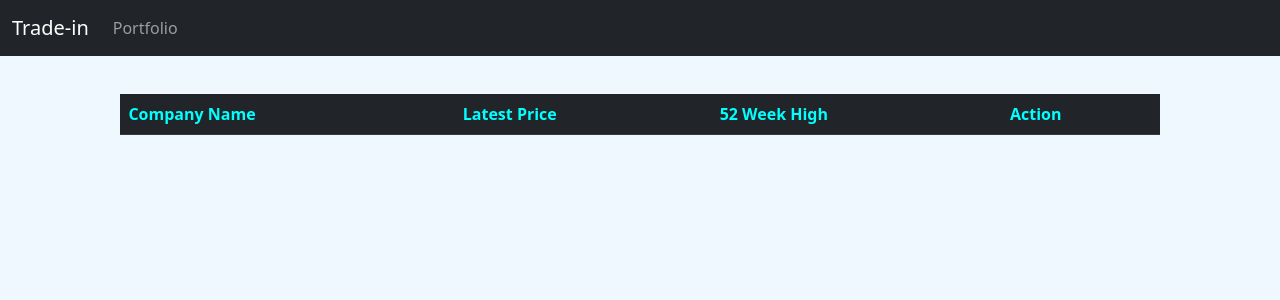
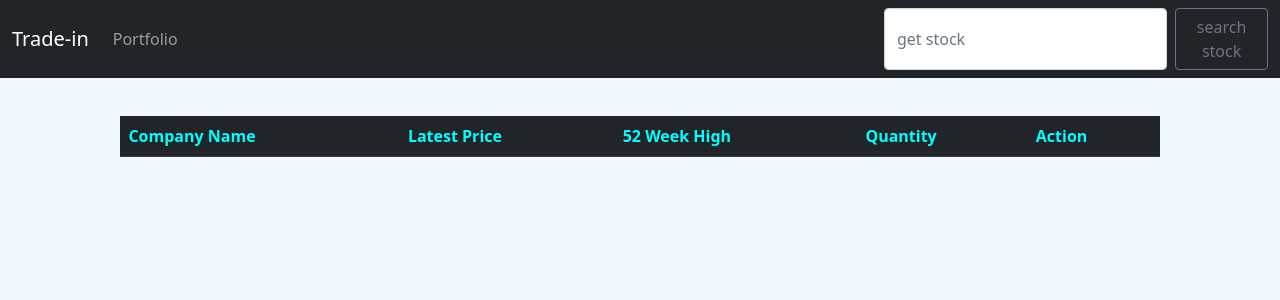
Before and after one commit to Christouccllo1/paper-trading-app, a Django app: page /portfolio in a window 1280 px wide. Shown: the top 300 px of the page. Run offline with Django 4.2, Linux system fonts and the light colour scheme; data comes from the database, SQL or seed files in the repository; both versions use the stored data as it was after the commit; data that the repository does not hold is empty.

Commit message:
added quanity to portfolio

```diff
--- a/tradingapp/stocks/templates/base.html
+++ b/tradingapp/stocks/templates/base.html
@@ -31,6 +31,12 @@
                     <a href="{% url 'portfolio'%}" class="nav-link">Portfolio</a>
                 </li>
                </ul>
+               <form action="{% url 'home'%}" method="POST" class="d-flex">
+                {% csrf_token %}
+                <input type="search" placeholder="get stock" area-label = "search" class="form-control me-2">
+                <button class="btn btn-outline-secondary" type="submit">search stock</button>
+               </form>
+
             </div>
         </div>
     </nav>
--- a/tradingapp/stocks/templates/portfolio.html
+++ b/tradingapp/stocks/templates/portfolio.html
@@ -6,6 +6,7 @@
             <th scope="col">Company Name</th>
             <th scope="col">Latest Price</th>
             <th scope="col">52 Week High</th>
+            <th scope="col">Quantity</th>
             <th scope="col">Action</th>
         </tr>
     </thead>
@@ -15,6 +16,7 @@
                 <td>{{stock.ticker.companyName}}</td>
                 <td>{{stock.ticker.latestPrice}}</td>
                 <td>{{stock.ticker.week52High}}</td>
+                <td>{{stock.quantity}}</td>
                 <td><a class="btn btn-primary" href="{% url 'delete' stock.id %}" role="button">delete</a></td>
             </tr>
         {% endfor %}
--- a/tradingapp/stocks/views.py
+++ b/tradingapp/stocks/views.py
@@ -1,27 +1,37 @@
 from pyexpat.errors import messages
-from tkinter import E
+
 from django.shortcuts import render, redirect
 import requests, json
 from .forms import StockForm
 from django.contrib import messages
 from .models import Stock
 # Create your views here.
-def home(request):
+
     #pk_4c68895f25a94a97ba943173f0aa9638
-    return render(request,'home.html',{})
+
 
 def home(request):
+    if(request.method == 'POST'):
+        ticker = request.POST['ticker']
 
-    stocks = []
-    api_req = requests.get(
-        "https://cloud.iexapis.com/stable/stock/market/list/mostactive?token=pk_4c68895f25a94a97ba943173f0aa9638")
-    try:
-        res = json.loads(api_req.content)
-        stocks = res
-    except Exception as e:
-        res = "Error"
+        api_req = requests.get("https://cloud.iexapis.com/stable/stock/"+ ticker + "/quote?token=pk_4c68895f25a94a97ba943173f0aa9638");
+        try:
+            res = json.loads(api_req.content)
+        except Exception as e:
+            res = "Error"
+        return render(request, 'ticker.html', {'api':res})
+    else:
 
-    return render(request,'home.html',{"api": stocks})
+        stocks = []
+        api_req = requests.get(
+            "https://cloud.iexapis.com/stable/stock/market/list/mostactive?token=pk_4c68895f25a94a97ba943173f0aa9638")
+        try:
+            res = json.loads(api_req.content)
+            stocks = res
+        except Exception as e:
+            res = "Error"
+
+        return render(request,'home.html',{"api": stocks})
 
 def add_stock(request):
     if request.method=="POST":
@@ -35,12 +45,22 @@ def add_stock(request):
 def portfolio(request):
     ticker=Stock.objects.all()
     stocks=[]
+    ticks_count = {}
     for tick in ticker:
-        api_req=requests.get("https://cloud.iexapis.com/stable/stock/"+ str(tick) + "/quote?token=pk_4c68895f25a94a97ba943173f0aa9638");
+        if(str(tick) in ticks_count.keys()):
+            ticks_count[str(tick)] = [ticks_count[str(tick)][0] + 1 , ticks_count[str(tick)][1]]
+        else:
+            ticks_count.update({str(tick): [1, tick.id]})
+
+
+    for t,c in ticks_count.items():
+
+
+        api_req=requests.get("https://cloud.iexapis.com/stable/stock/"+ str(t) + "/quote?token=pk_4c68895f25a94a97ba943173f0aa9638");
         try:
             dict={}
             res=json.loads(api_req.content)
-            dict.update({"id":tick.id,"ticker":res})
+            dict.update({"id":c[1],"ticker":res, "quantity": c[0]})
             stocks.append(dict)
         except Exception as e:
             res = e
```
Also changed, not shown: tradingapp/stocks/templates/ticker.html (added, +21 -0 lines), tradingapp/db.sqlite3.
